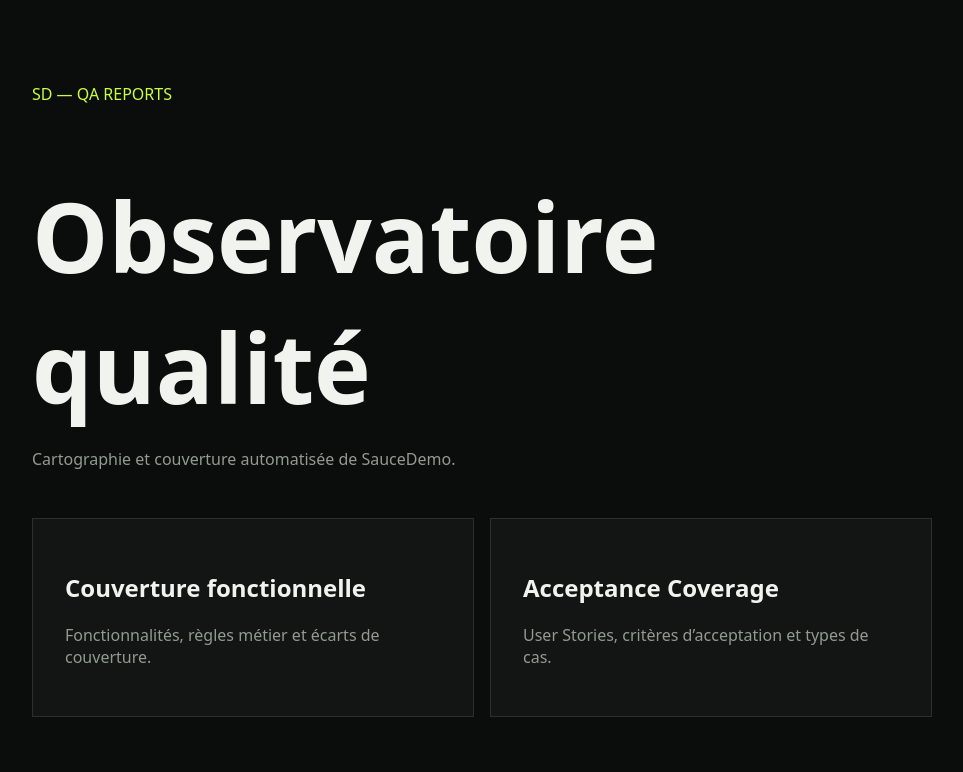
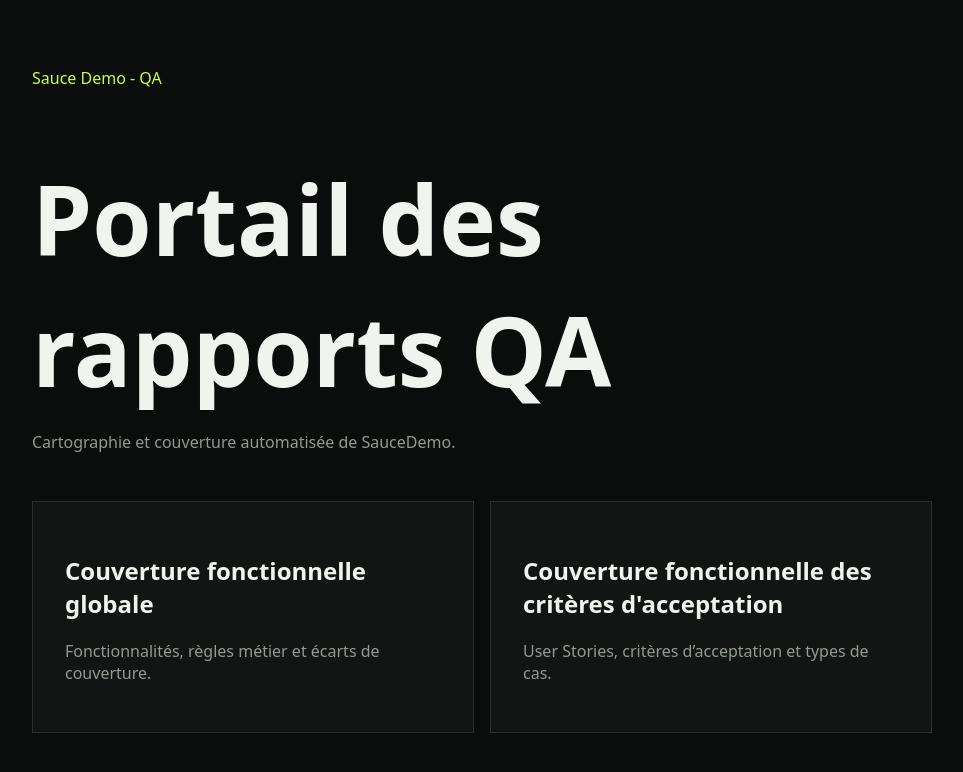
Before and after one commit to maximejoannis/saucedemo-qa-automation, a website: page reports/index.html in a window 1280 px wide. Shown: the whole page, without its empty margins (158-1121 px from the left). Drawn offline with Linux system fonts and the light colour scheme.

Commit message:
MAJ du portail QA

```diff
--- a/reports/index.html
+++ b/reports/index.html
@@ -58,18 +58,18 @@
 
   <body>
     <main>
-      <span>SD — QA REPORTS</span>
-      <h1>Observatoire qualité</h1>
+      <span>Sauce Demo - QA</span>
+      <h1>Portail des rapports QA</h1>
       <p>Cartographie et couverture automatisée de SauceDemo.</p>
 
       <section class="reports">
         <a href="./coverage/">
-          <h2>Couverture fonctionnelle</h2>
+          <h2>Couverture fonctionnelle globale</h2>
           <p>Fonctionnalités, règles métier et écarts de couverture.</p>
         </a>
 
         <a href="./acceptance/">
-          <h2>Acceptance Coverage</h2>
+          <h2>Couverture fonctionnelle des critères d'acceptation</h2>
           <p>User Stories, critères d’acceptation et types de cas.</p>
         </a>
       </section>
```
